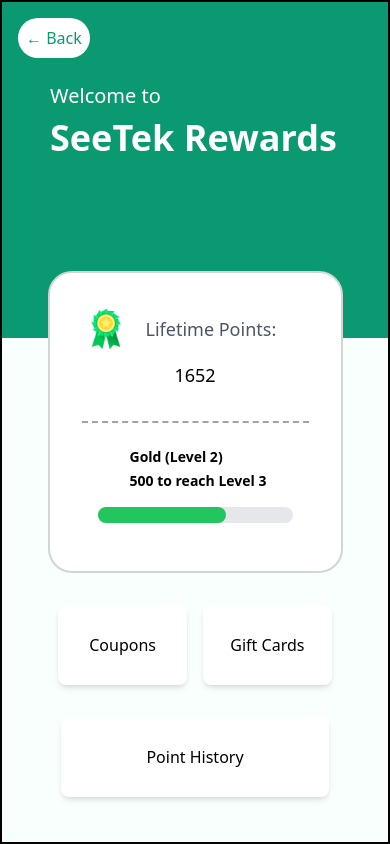
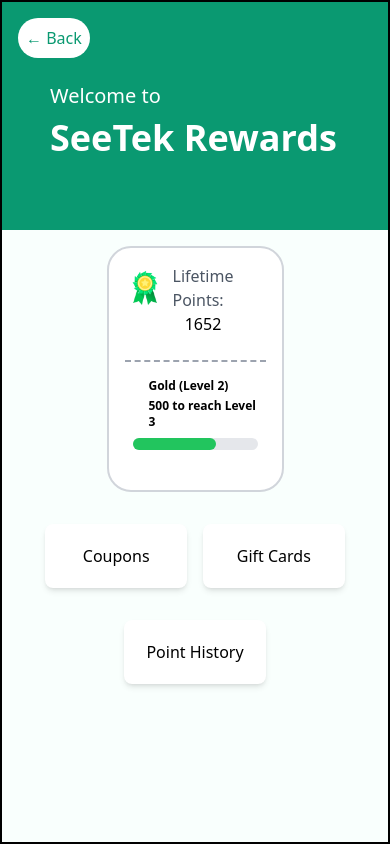
Before and after one commit to Kevaunjh/Wallet_Application, a React (Create React App) app: page /Points in a window 390 px wide. Built offline with nearby package versions, Linux system fonts and the light colour scheme.

Commit message:
POints fixes on laptop/monile

```diff
--- a/src/AccountInfo/QuickServices/PayYourBill/PayGas.js
+++ b/src/AccountInfo/QuickServices/PayYourBill/PayGas.js
@@ -29,9 +29,9 @@ function PayLight() {
 
 
   return (
-    <div className="bg-[#88ca92] min-h-screen flex flex-col items-center xl:p-8">
+    <div className="bg-[#88ca92] min-h-screen flex flex-col items-center 2xl:p-8">
       {/* White Container */}
-      <div className="bg-white p-8 xl:rounded-3xl shadow-2xl xl:w-full xl:max-w-3xl h-screen w-screen">
+      <div className="bg-white p-8 2xl:rounded-3xl shadow-2xl 2xl:w-full 2xl:max-w-3xl h-screen w-screen">
         {/* Back Button */}
         <div className="w-full flex justify-start mb-4">
           <Link to="/QuickServices/GasService" className=" text-lg rounded-full p-2 bg-[#467a4d] text-white">
--- a/src/AccountInfo/QuickServices/PayYourBill/PayInternet.js
+++ b/src/AccountInfo/QuickServices/PayYourBill/PayInternet.js
@@ -31,9 +31,9 @@ function PayGift() {
   };
 
   return (
-    <div className="bg-[#88ca92] min-h-screen flex flex-col items-center xl:p-8">
+    <div className="bg-[#88ca92] min-h-screen flex flex-col items-center 2xl:p-8">
       {/* White Container */}
-      <div className="bg-white p-8 h-screen w-screen xl:rounded-3xl shadow-2xl xl:w-full xl:max-w-3xl">
+      <div className="bg-white p-8 h-screen w-screen 2xl:rounded-3xl shadow-2xl 2xl:w-full 2xl:max-w-3xl">
         {/* Back Button */}
         <div className="w-full flex justify-start mb-4">
           <Link to="/QuickServices/WaterService" className=" text-lg rounded-full p-2 bg-[#467a4d] text-white">
--- a/src/AccountInfo/QuickServices/PayYourBill/PayLight.js
+++ b/src/AccountInfo/QuickServices/PayYourBill/PayLight.js
@@ -29,9 +29,9 @@ function PayLight() {
   const totalAmount = getTotalAmount();
 
   return (
-    <div className="bg-[#88ca92] min-h-screen flex flex-col items-center xl:p-8">
+    <div className="bg-[#88ca92] min-h-screen flex flex-col items-center 2xl:p-8">
       {/* White Container */}
-      <div className="bg-white p-8 xl:rounded-3xl shadow-2xl w-screen h-screen xl:w-full xl:max-w-3xl">
+      <div className="bg-white p-8 2xl:rounded-3xl shadow-2xl w-screen h-screen 2xl:w-full 2xl:max-w-3xl">
         {/* Back Button */}
         <div className="w-full flex justify-start mb-4">
           <Link to="/QuickServices/WaterService" className=" text-lg rounded-full p-2 bg-[#467a4d] text-white">
--- a/src/AccountInfo/QuickServices/PayYourBill/PayWater.js
+++ b/src/AccountInfo/QuickServices/PayYourBill/PayWater.js
@@ -22,9 +22,9 @@ function PayWater() {
   };
 
   return (
-    <div className="bg-[#88ca92] min-h-screen flex flex-col items-center xl:p-8">
+    <div className="bg-[#88ca92] min-h-screen flex flex-col items-center 2xl:p-8">
       {/* White Container */}
-      <div className="bg-white p-8 xl:rounded-3xl shadow-2xl w-full xl:max-w-3xl xl:h-[700px] h-screen ">
+      <div className="bg-white p-8 2xl:rounded-3xl shadow-2xl w-full 2xl:max-w-3xl 2xl:h-[700px] h-screen ">
         {/* Back Button */}
         <div className="w-full flex justify-start mb-4">
           <Link to="/QuickServices/WaterService" className=" text-lg rounded-full p-2 bg-[#467a4d] text-white">
--- a/src/AccountInfo/QuickServices/PayYourBill/TopUpPayment.js
+++ b/src/AccountInfo/QuickServices/PayYourBill/TopUpPayment.js
@@ -33,9 +33,9 @@ function TopUpPayment() {
   const totalAmount = getTotalAmount();
 
   return (
-    <div className="bg-[#88ca92] min-h-screen flex flex-col items-center xl:p-8">
+    <div className="bg-[#88ca92] min-h-screen flex flex-col items-center 2xl:p-8">
       {/* White Container */}
-      <div className="bg-white p-8 xl:rounded-3xl shadow-2xl xl:w-full xl:max-w-3xl w-screen h-screen">
+      <div className="bg-white p-8 2xl:rounded-3xl shadow-2xl 2xl:w-full 2xl:max-w-3xl w-screen h-screen">
         {/* Back Button */}
         <div className="w-full flex justify-start mb-4">
           <Link to="/QuickServices/TopUpService" className=" text-lg rounded-full p-2 bg-[#467a4d] text-white">
--- a/src/Points.js
+++ b/src/Points.js
@@ -4,13 +4,17 @@ import { Link } from 'react-router-dom'; // Assuming you're using React Router f
 
 const Points = () => {
   return (
-    <div className="h-screen flex flex-col items-center  bg-[#88ca92]">
-      <div className="relative w-full 2xl:max-w-3xl lg:w-full shadow-3xl shadow-black border-black border-2 2xl:rounded-3xl min-h-screen  flex flex-col">
-        {/* Top 2/5 - Dark Green */}
-        <div className="w-full h-2/5 bg-[#0A9971] 2xl:rounded-t-3xl flex flex-col p-4 z-1">
+    <div className="min-h-screen flex flex-col items-center bg-[#88ca92]">
+      <Link to="/MyAccount" className="hidden 2xl:block absolute top-10 left-10 text-black text-lg bg-white px-3 py-1 rounded-md shadow-md border-black border-2 z-10">
+        &larr; Back
+      </Link>
+
+      <div className="relative w-full 2xl:max-w-3xl lg:w-full shadow-3xl shadow-black border-black border-2 2xl:rounded-3xl min-h-screen flex flex-col">
+        {/* Top - Dark Green */}
+        <div className="w-full bg-[#0A9971] 2xl:rounded-t-3xl flex flex-col p-4 z-1 relative">
           {/* Back Button */}
           <Link to="/Main">
-            <button className="absolute top-4 left-4 bg-white text-[#0A9971] p-2 rounded-full">
+            <button className="absolute top-4 left-4 bg-white text-[#0A9971] p-2 rounded-full 2xl:hidden">
               &larr; Back
             </button>
           </Link>
@@ -21,25 +25,24 @@ const Points = () => {
           </div>
         </div>
 
-        {/* Bottom 3/5 - White */}
-        <div className="w-full h-3/5 bg-[#F9FFFD] 2xl:rounded-b-3xl flex flex-col justify-center items-center mx-auto p-4 -top-24 ">
+        {/* Bottom - White */}
+        <div className="w-full flex-grow bg-[#F9FFFD] 2xl:rounded-b-3xl flex flex-col items-center mx-auto p-4 space-y-8 relative h-full">
+          {/* Lifetime Points and Buttons Container */}
+          <div className="w-full flex flex-col items-center space-y-8">
             {/* Lifetime Points Container */}
-          <div className=" -top-24 relative z-10 bg-white rounded-3xl p-8 border-2 border-gray-300 mx-3 w-10/12 2xl:w-9/12 lg:mt-0" style={{ boxShadow: 'none' }}>
-            <div className="flex flex-col sm:flex-row sm:items-center justify-between mb-4 ">
+            <div className="relative z-10 bg-white rounded-3xl p-4 sm:p-6 border-2 border-gray-300 mx-3 2xl:w-7/12 h-auto min-h-[12rem] sm:min-h-[16rem] flex flex-col justify-between w-1/2">
+              <div className="flex flex-col sm:flex-row sm:items-center justify-between mb-2 sm:mb-4">
                 <div className="flex items-center">
-                <img src={points} alt="Points" className="w-12 h-12 mr-4" />
-                <p className="text-lg font-medium text-gray-600">Lifetime Points:</p>
+                  <img src={points} alt="Points" className="w-10 h-10 sm:w-12 sm:h-12 mr-2 sm:mr-4" />
+                  <p className="text-base sm:text-lg font-medium text-gray-600">Lifetime Points:</p>
                 </div>
-              <p className="text-lg font-medium text-black mt-2 lg:mt-0 lg:ml-4 text-center">1652</p>
+                <p className="text-base sm:text-lg font-medium text-black ml-4 text-center">1652</p>
               </div>
-            <div className="p-4 border-t-2 my-8 border-dashed border-gray-400 text-left">
-              <p className="text-sm text-black pl-8 mt-2 font-semibold">Gold (Level 2)</p>
-              <p className="text-sm text-black pl-8 mt-1 font-semibold">500 to reach Level 3</p>
-              <div className="w-full bg-gray-200 rounded-full mt-4 -mb-8">
-                <div
-                  className="bg-green-500 text-xs font-medium text-white text-center p-0.5 leading-none rounded-full"
-                  style={{ width: '66%' }} // 2/3 full
-                >
+              <div className="p-2 sm:p-4 border-t-2 my-4 sm:my-8 border-dashed border-gray-400 text-left">
+                <p className="text-xs sm:text-sm text-black pl-4 sm:pl-8 mt-2 font-semibold">Gold (Level 2)</p>
+                <p className="text-xs sm:text-sm text-black pl-4 sm:pl-8 mt-1 font-semibold">500 to reach Level 3</p>
+                <div className="w-full bg-gray-200 rounded-full mt-2 sm:mt-4">
+                  <div className="bg-green-500 text-[0.5rem] sm:text-xs font-medium text-white text-center p-0.5 leading-none rounded-full w-2/3">
                     &nbsp;
                   </div>
                 </div>
@@ -47,24 +50,25 @@ const Points = () => {
             </div>
 
             {/* Buttons Container */}
-          <div className="flex flex-col items-center w-full  space-y-4 bg-[#F9FFFD] p-4 rounded-lg justify-center overflow-hidden !-mt-20 " style={{ boxShadow: 'none' }}>
-            <div className="flex w-full gap-4 justify-center ">
-              <Link to="/coupons" className="w-2/5">
-                <button className="w-full h-20 bg-white text-black p-4 rounded-lg border border-transparent hover:bg-gray-100 shadow-md border-gray-500">
+            <div className="w-full flex flex-col items-center space-y-4">
+              <div className="flex w-full gap-4 justify-center">
+                <Link to="/coupons" className="w-2/5 max-w-72">
+                  <button className="w-full h-16 sm:h-20 bg-white text-black p-4 rounded-lg border border-transparent hover:bg-gray-100 shadow-md border-gray-500">
                     Coupons
                   </button>
                 </Link>
-              <Link to="/QuickServices/GiftService" className="w-2/5">
-                <button className="w-full h-20 bg-white text-black p-4 rounded-lg border border-transparent hover:bg-gray-100 shadow-md border-gray-500">
+                <Link to="/QuickServices/GiftService" className="w-2/5 max-w-72">
+                  <button className="w-full h-16 sm:h-20 bg-white text-black p-4 rounded-lg border border-transparent hover:bg-gray-100 shadow-md border-gray-500">
                     Gift Cards
                   </button>
                 </Link>
               </div>
-            <Link to="/point-history" className="w-full flex justify-center">
-              <button className="h-20 mt-4 bg-white text-black p-4 rounded-lg border border-transparent hover:bg-gray-100 shadow-md border-gray-500" style={{ width: '16.8rem' }}>
+              <Link to="/point-history" className="w-2/5 flex justify-center">
+                <button className="h-16 sm:h-20 mt-4 mb-12 bg-white text-black p-4 rounded-lg border border-transparent hover:bg-gray-100 shadow-md border-gray-500" style={{ width: '16.8rem' }}>
                   Point History
                 </button>
               </Link>
+            </div>
           </div>
         </div>
       </div>
```
Lines whose indentation alone changed are shown as unchanged.
